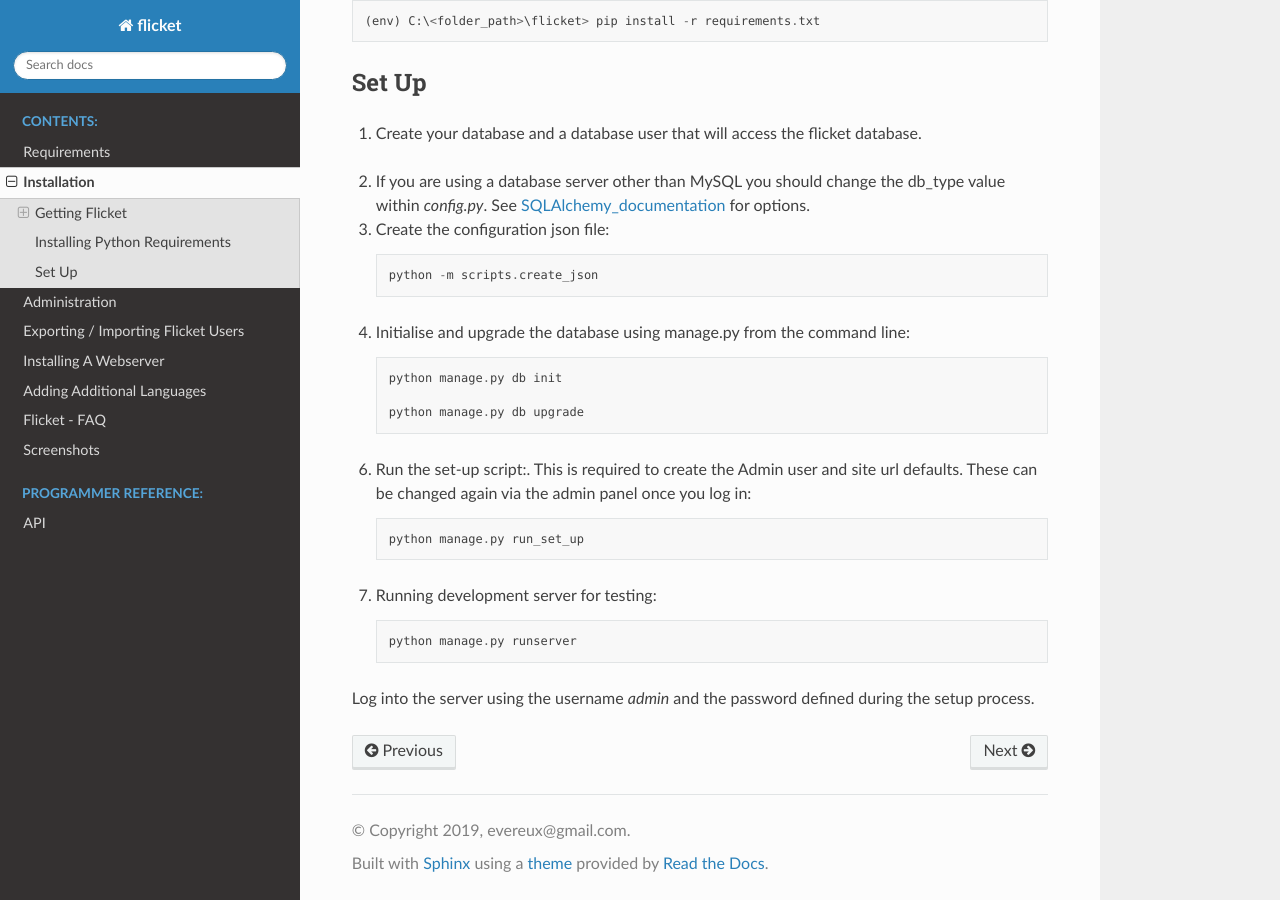
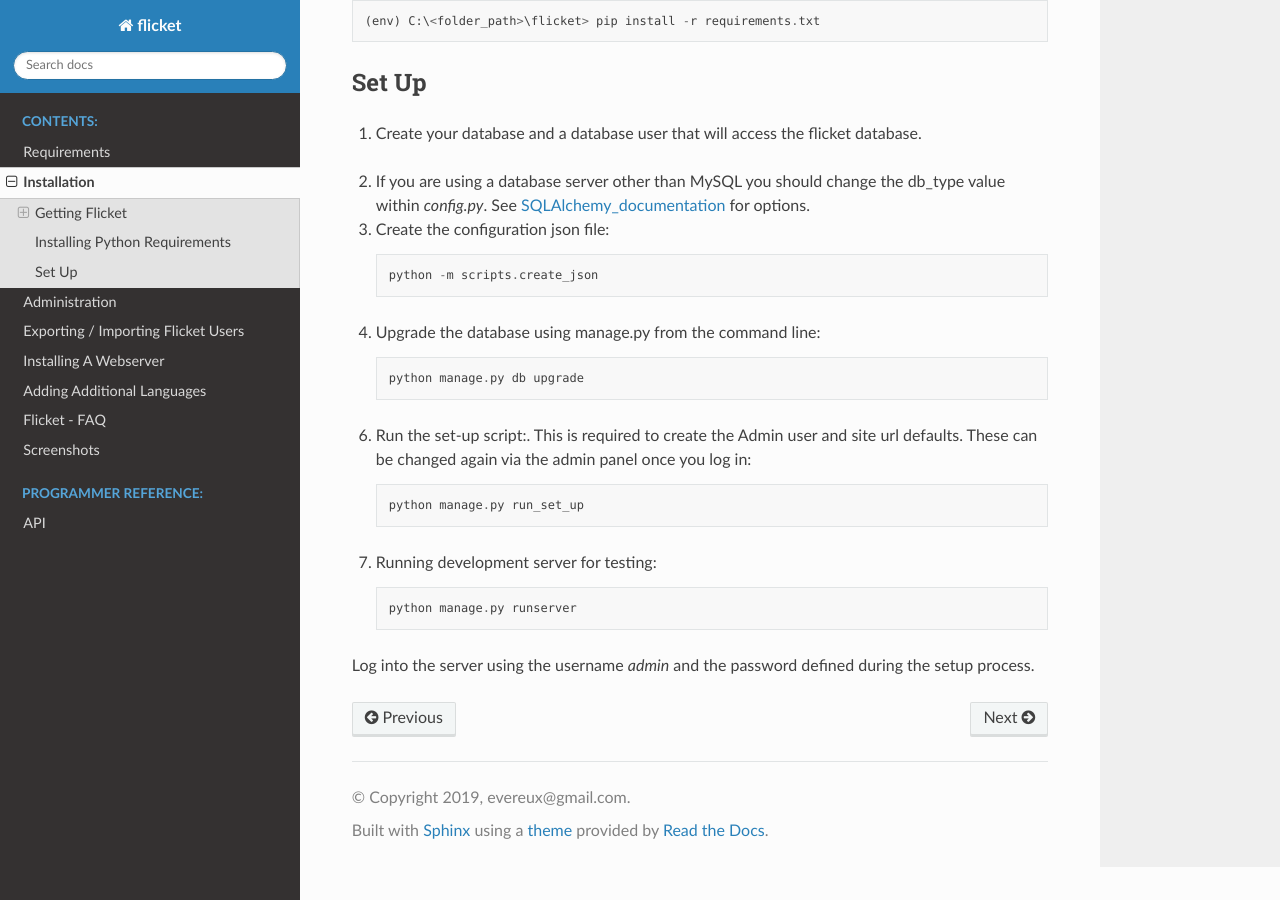
Before and after one commit to evereux/flicket, a Sphinx documentation site: the page built from docs/install.rst, in a window 1280 px wide and 900 px high, scrolled down 972 px. Built offline with Sphinx 7.4.7 and the Read the Docs theme 2.0.0, drawn with Linux system fonts in a browser that asks for light colours.

Commit message:
oops no, my mistake, back to what it was

```diff
--- a/docs/install.rst
+++ b/docs/install.rst
@@ -65,9 +65,7 @@ Set Up
     python -m scripts.create_json
 
 
-4. Initialise  and upgrade the database using manage.py from the command line::
-
-    python manage.py db init
+4. Upgrade the database using manage.py from the command line::
 
     python manage.py db upgrade
 
```
